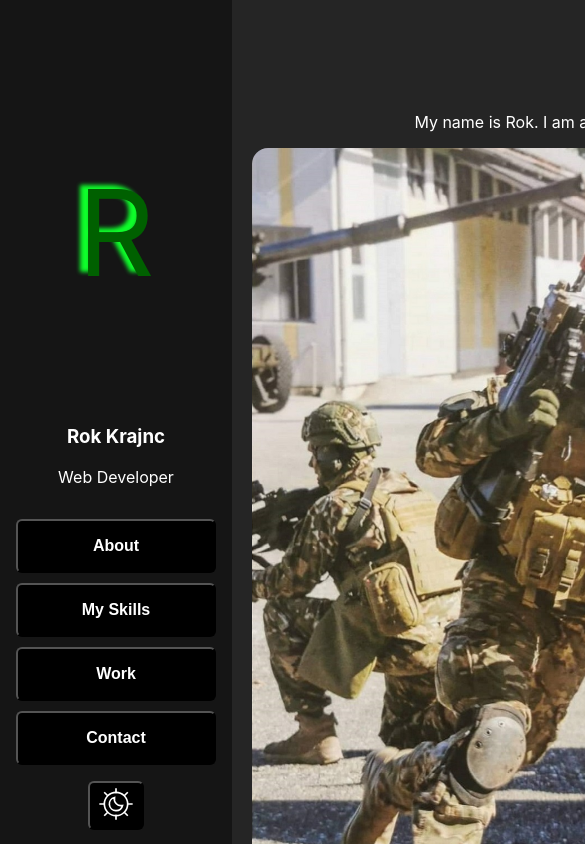
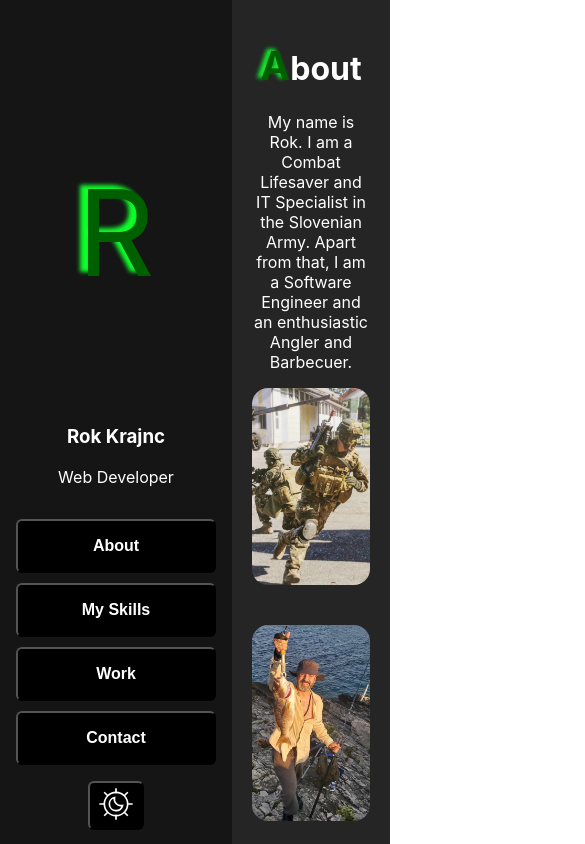
Before and after one commit to icecoil/portfolio, a React (Create React App) app: page / in a window 390 px wide. Shown: the top 844 px of the page, 585 px wide, since content can reach past the window. Built offline with nearby package versions, Linux system fonts and the light colour scheme.

Commit message:
responsive for about

```diff
--- a/src/components/About/About.module.scss
+++ b/src/components/About/About.module.scss
@@ -1,9 +1,13 @@
 .aboutImages {
   display: flex;
   gap: 40px;
+  flex-wrap: wrap;
+  justify-content: center;
 
   img {
+    width: 100%;
     max-width: 500px;
+    min-width: 0;
     border-radius: 16px;
   }
 }
```
